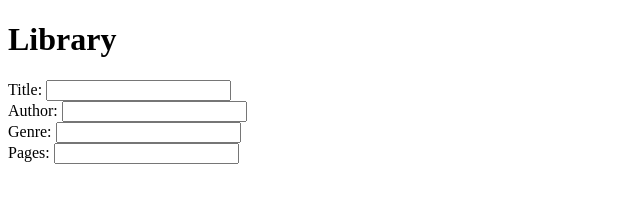
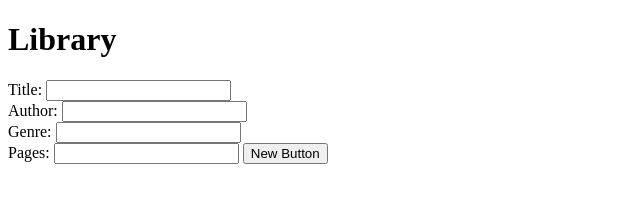
Before and after one commit to hihello-bye/Library, a plain HTML site: page index.html in a window 1280 px wide. Shown: the whole page, without its empty margins (0-640 px from the left). Drawn offline with Linux system fonts and the light colour scheme.

Commit message:
create addBookButton button
triggers addition of a new book to library

```diff
--- a/index.html
+++ b/index.html
@@ -21,6 +21,7 @@
         <br>
         <label for="pages">Pages:</label>
         <input type="number" id="pages">
+        <button type="button" id="addBookButtton">New Button</button>
     </form>
 </body>
 </html>
```
